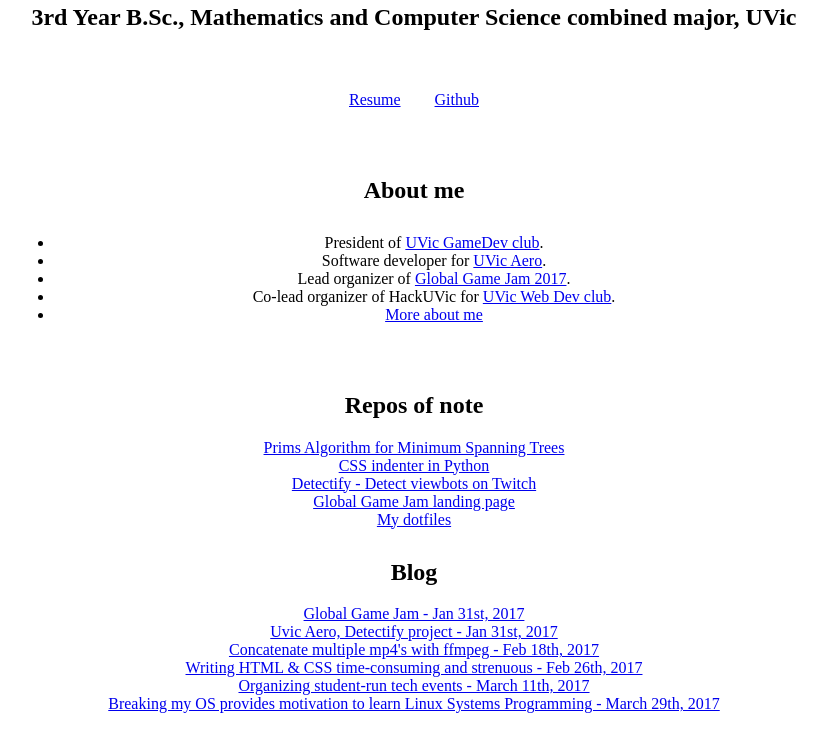
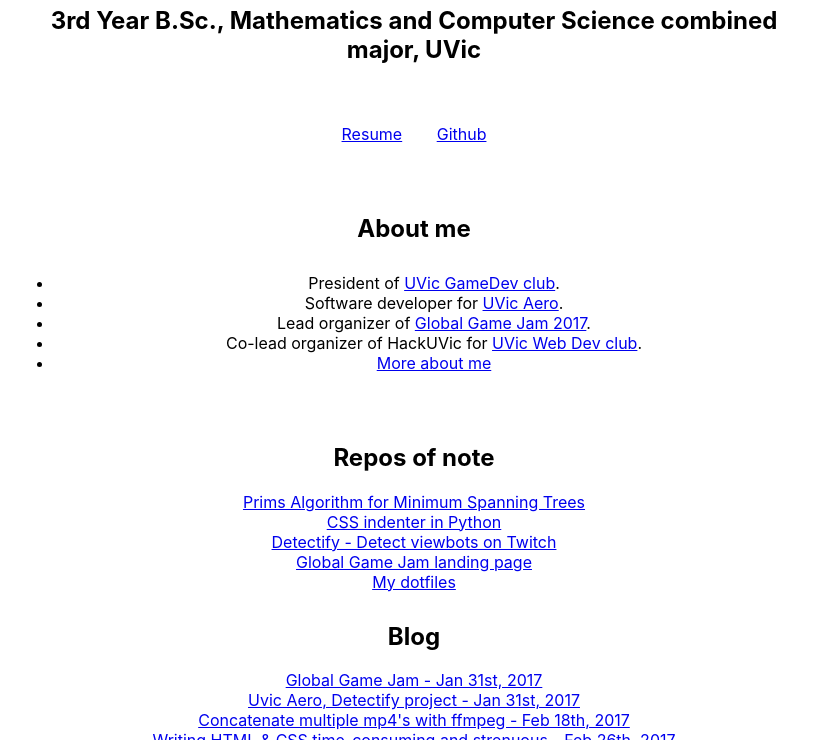
Before and after one commit to LouisRitchie/website, a plain HTML site: page index.html in a window 1280 px wide. Shown: the part 86-826 px from the top of the page, without its empty margins (226-1053 px from the left). Drawn offline with Linux system fonts and the light colour scheme.

Commit message:
Use better fonts, add a stub of a new blog post

```diff
--- a/stylesheet.css
+++ b/stylesheet.css
@@ -1,5 +1,5 @@
 body {
-  font-family: serif;
+  font-family: -apple-system, BlinkMacSystemFont, "Segoe UI", Roboto, Helvetica, Arial, sans-serif, "Apple Color Emoji", "Segoe UI Emoji", "Segoe UI Symbol";
   max-width: 800px;
   text-align: center;
   margin: auto;
```
Also changed, not shown: 170401.html (added, +3 -0 lines).
